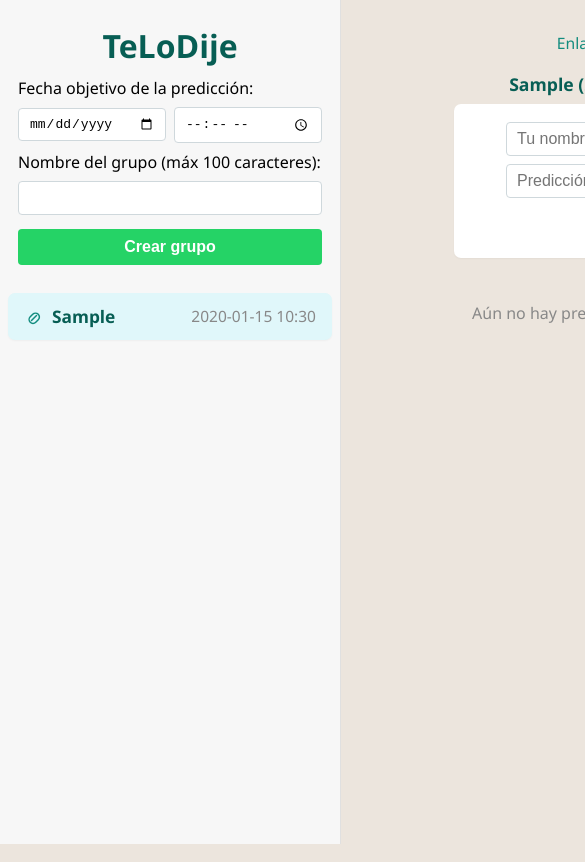
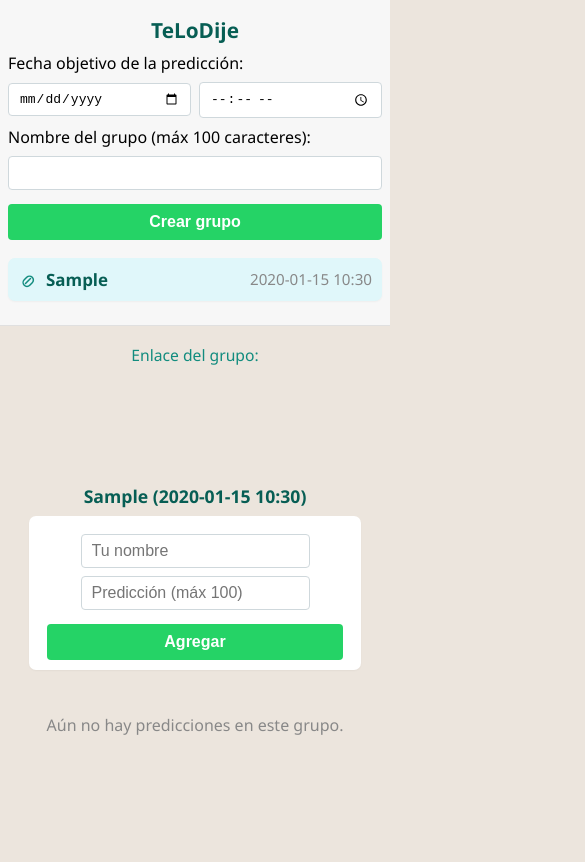
Before and after one commit to fcnatra/TeLoDije, a plain HTML site: page index.html in a window 390 px wide. Both pictures are taken after typing "2020-01-15", "10:30", "Sample" into the empty fields and a click on the button "Crear grupo". Shown: the top 862 px of the page, 585 px wide, since content can reach past the window. Drawn offline with nearby package versions, Linux system fonts and the light colour scheme.

Commit message:
responsive

```diff
--- a/style.css
+++ b/style.css
@@ -210,3 +210,57 @@ body {
 #qr-canvas {
   margin-bottom: 2px;
 }
+@media (max-width: 800px) {
+  .app-layout {
+    flex-direction: column;
+    min-width: 0;
+    height: auto;
+  }
+  .sidebar {
+    width: 100vw;
+    height: auto;
+    border-right: none;
+    border-bottom: 1.5px solid #e0e0e0;
+    padding-bottom: 10px;
+  }
+  .main-view {
+    height: auto;
+    min-height: 60vh;
+    padding-bottom: 30px;
+  }
+  #grupo-seleccionado {
+    max-width: 100vw;
+    padding: 18px 0 0 0;
+    height: auto;
+  }
+  #grupos-lista {
+    max-height: 180px;
+    overflow-y: auto;
+    padding-bottom: 8px;
+  }
+  .grupo-item {
+    margin: 6px 0;
+    padding: 10px 10px;
+    font-size: 0.98em;
+  }
+  .sidebar h1 {
+    font-size: 1.3em;
+    margin: 16px 0 8px 0;
+  }
+  #grupo-form {
+    margin: 0 8px 12px 8px;
+  }
+  .prediccion-horizontal {
+    flex-direction: column;
+    gap: 7px;
+    padding: 10px 6px 10px 6px;
+  }
+  .prediccion-horizontal button {
+    width: 100%;
+    padding: 10px 0;
+  }
+  #qr-canvas {
+    width: 100px !important;
+    height: 100px !important;
+  }
+}
```
